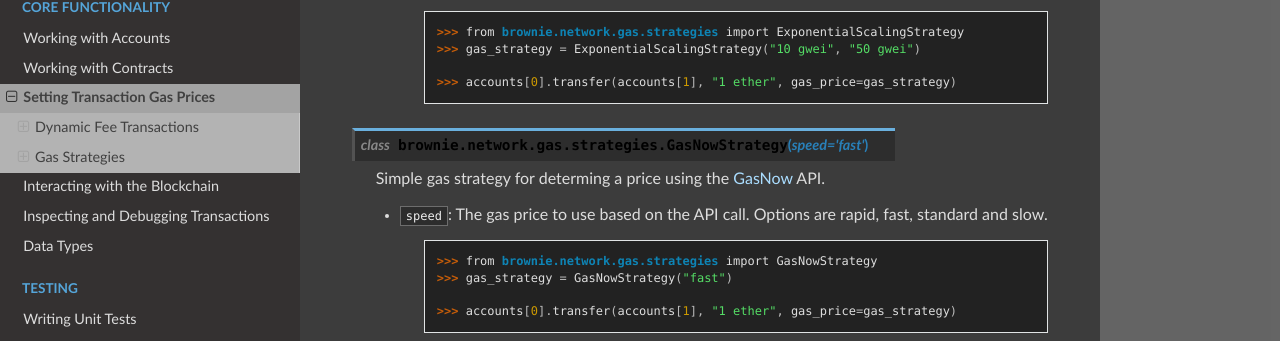
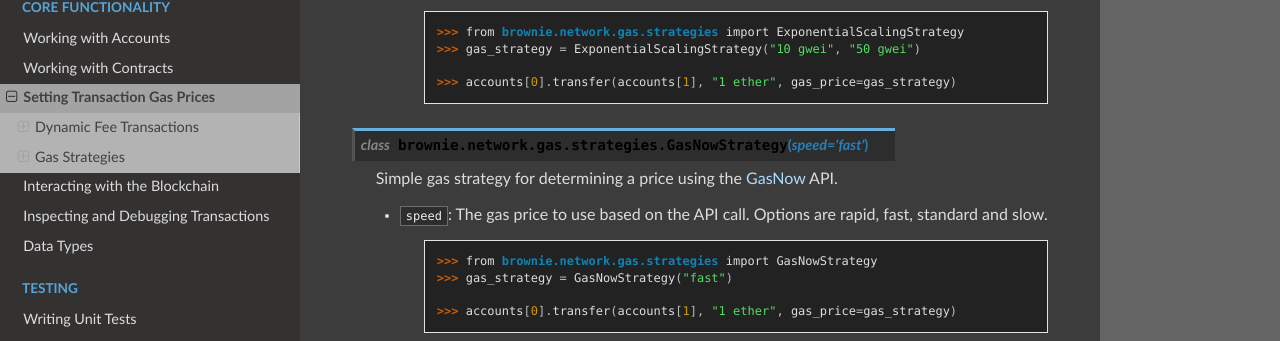
Before and after one commit to eth-brownie/brownie, a Sphinx documentation site: the page built from docs/core-gas.rst, in a window 1280 px wide and 900 px high, scrolled down 2465 px. Shown: the part 89-430 px from the top of the window. Built offline with Sphinx 7.4.7 and the Read the Docs theme 3.1.0, drawn with Linux system fonts in a browser that asks for light colours.

Commit message:
fix(docs): correct typos in API and core documentation (#1955)
* Update api-project.rst

* Update api-test.rst

* Update core-gas.rst

* Update core-transactions.rst

```diff
--- a/docs/api-project.rst
+++ b/docs/api-project.rst
@@ -127,7 +127,7 @@
     * ``project_path``: Path to the project. If ``None``, attempts to find one using ``check_for_project('.')``.
     * ``name``: Name to assign to the project. If None, the name is generated from the name of the project folder.
 
-    Returns a :func:`Project <brownie.project.main.Project>` object. The same object is also available from within the ``project`` module namespce.
+    Returns a :func:`Project <brownie.project.main.Project>` object. The same object is also available from within the ``project`` module namespace.
 
     .. code-block:: python
 
--- a/docs/api-test.rst
+++ b/docs/api-test.rst
@@ -45,7 +45,7 @@
 
 .. py:attribute:: fixtures.state_machine
 
-    Session scope. Yields the :func:`state_machine <stateful.state_machine>` method, used to launc rule-based state machine tests.
+    Session scope. Yields the :func:`state_machine <stateful.state_machine>` method, used to launch rule-based state machine tests.
 
 .. py:attribute:: fixtures.web3
 
--- a/docs/core-gas.rst
+++ b/docs/core-gas.rst
@@ -115,7 +115,7 @@
 
 .. py:class:: brownie.network.gas.strategies.GasNowStrategy(speed="fast")
 
-    Simple gas strategy for determing a price using the `GasNow <https://www.gasnow.org/>`_ API.
+    Simple gas strategy for determining a price using the `GasNow <https://www.gasnow.org/>`_ API.
 
     * ``speed``: The gas price to use based on the API call. Options are rapid, fast, standard and slow.
 
--- a/docs/core-transactions.rst
+++ b/docs/core-transactions.rst
@@ -237,7 +237,7 @@
 Call Traces
 -----------
 
-When dealing with complex transactions the trace can be thousands of steps long - it can be challenging to know where to begin examining it. Brownie provides the :func:`TransactionReceipt.call_trace <TransactionReceipt.call_trace>` method to view a complete map of every jump that occured in the transaction:
+When dealing with complex transactions the trace can be thousands of steps long - it can be challenging to know where to begin examining it. Brownie provides the :func:`TransactionReceipt.call_trace <TransactionReceipt.call_trace>` method to view a complete map of every jump that occurred in the transaction:
 
 .. code-block:: python
 
@@ -264,7 +264,7 @@
 
     ContractName.functionName (external call opcode) start:stop [internal / total gas used]
 
-Where ``start`` and ``stop`` are the indexes of :func:`TransactionReceipt.trace <TransactionReceipt.trace>` where the function was entered and exited. :func:`TransactionReceipt.call_trace <TransactionReceipt.call_trace>` provides an initial high level overview of the transaction execution path, which helps you to examine the individual trace steps in a more targetted manner and determine where things went wrong in a complex transaction.
+Where ``start`` and ``stop`` are the indexes of :func:`TransactionReceipt.trace <TransactionReceipt.trace>` where the function was entered and exited. :func:`TransactionReceipt.call_trace <TransactionReceipt.call_trace>` provides an initial high level overview of the transaction execution path, which helps you to examine the individual trace steps in a more targeted manner and determine where things went wrong in a complex transaction.
 
 Functions that terminated with ``REVERT`` or ``INVALID`` opcodes are highlighted in red.
 
```
